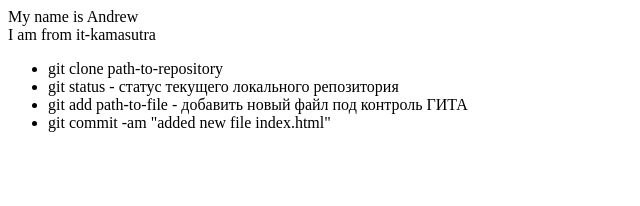
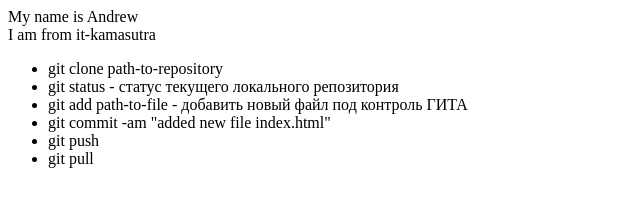
Before and after one commit to miashkou/git-lesson, a plain HTML site: page index.html in a window 1280 px wide. Shown: the whole page, without its empty margins (0-640 px from the left). Drawn offline with Linux system fonts and the light colour scheme.

Commit message:
added push-pull instructions to html

```diff
--- a/index.html
+++ b/index.html
@@ -29,6 +29,11 @@ I am from it-kamasutra
     <li>git add path-to-file - добавить новый файл под контроль ГИТА</li>
     <!-- git add index.html   -->
     <li>git commit -am "added new file index.html"</li>
+     <!-- зафиксировать изменения и дать им комментарий -->
+     <li>git push</li>
+     <!-- отправить все закоммиченные изменения на сервер -->
+     <li>git pull</li>
+     <!-- забрать свежие обновления -->
   </ul>
 
 
```
